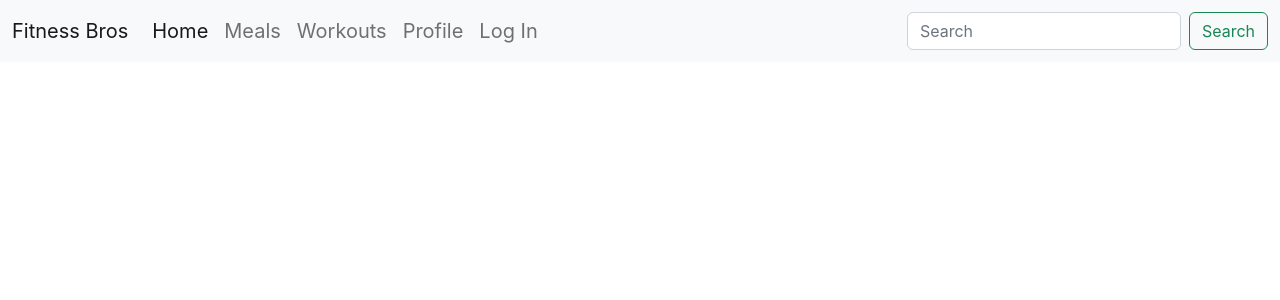
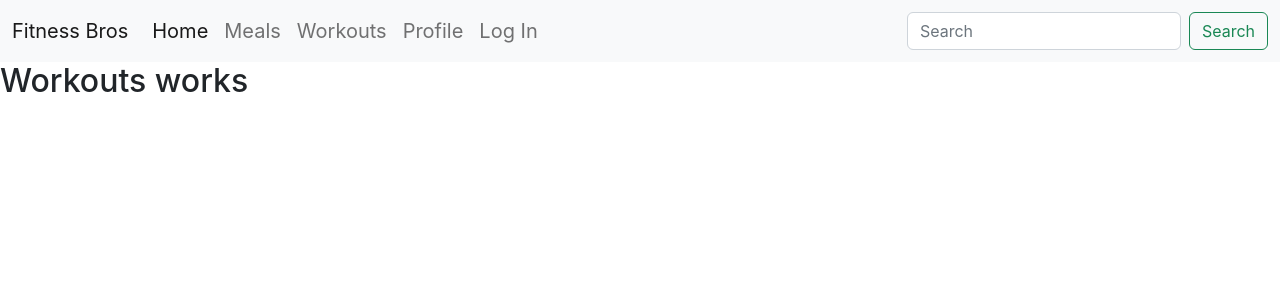
Before and after one commit to therealOfarah/fitness-bro-front-end, a React (Create React App) app: page /workout in a window 1280 px wide. Shown: the top 300 px of the page. Built offline with nearby package versions, Linux system fonts and the light colour scheme; no server answers.

Commit message:
change nameing for links

```diff
--- a/src/App.jsx
+++ b/src/App.jsx
@@ -52,12 +52,12 @@ const App = () => {
             )
           }
         />
-        <Route
+        {/* <Route
           path="/search"
           element={<Search />}
-        />
+        /> */}
         <Route
-          path="/workouts"
+          path="/workout"
           element={<Workout />}
         />
         <Route
--- a/src/components/NavBar/NavBar.jsx
+++ b/src/components/NavBar/NavBar.jsx
@@ -20,7 +20,7 @@ const NavBar = ({ user, handleLogout }) => {
                 <a class="nav-link" href="/meals">Meals</a>
               </li>
               <li class="nav-item">
-                <a class="nav-link" href="/workouts">Workouts</a>
+                <a class="nav-link" href="/workout">Workouts</a>
               </li>
               <li class="nav-item">
                 <a class="nav-link" href="/profiles">Profiles</a>
@@ -31,7 +31,7 @@ const NavBar = ({ user, handleLogout }) => {
             </ul>
             <form class="d-flex" role="search">
               <input class="form-control me-2" type="search" placeholder="Search" aria-label="Search" />
-              <button class="btn btn-outline-success" type="submit">Search</button>
+              <button class="btn btn-outline-success" type="submit" required>Search</button>
             </form>
           </div>
         </div>
@@ -53,7 +53,7 @@ const NavBar = ({ user, handleLogout }) => {
                   <a class="nav-link" href="/meals">Meals</a>
                 </li>
                 <li class="nav-item">
-                  <a class="nav-link" href="/workouts">Workouts</a>
+                  <a class="nav-link" href="/workout">Workouts</a>
                 </li>
                 <li class="nav-item">
                   <a class="nav-link" href="/profile">Profile</a>
--- a/src/pages/Workout/Workout.jsx
+++ b/src/pages/Workout/Workout.jsx
@@ -12,9 +12,9 @@ const Workout = props => {
     }
     fetchWorkouts()
   }, [])
-  console.log(workouts)
+  // console.log(workouts)
   return (
-    <main >
+    <main>
       <h2>Workouts works</h2>
     </main>
   )
--- a/src/services/workoutService.js
+++ b/src/services/workoutService.js
@@ -2,13 +2,13 @@ import * as tokenService from '../services/tokenService'
 
 const BASE_URL = `${process.env.REACT_APP_BACK_END_SERVER_URL}/api/workouts`
 
-async function getAllWorkouts(muscle){
-  const res = await fetch(`${BASE_URL}/${muscle}`, {
+async function getAllWorkouts(search){
+  const res = await fetch(`${BASE_URL}/muscle/${search}`, {
     method:'GET',
     headers:{
       'Authorization': `Bearer ${tokenService.getToken()}`,
       'Content-Type': 'application/json'
-  },body:muscle
+  },body:search
   })
   return await res.json()
 
```
